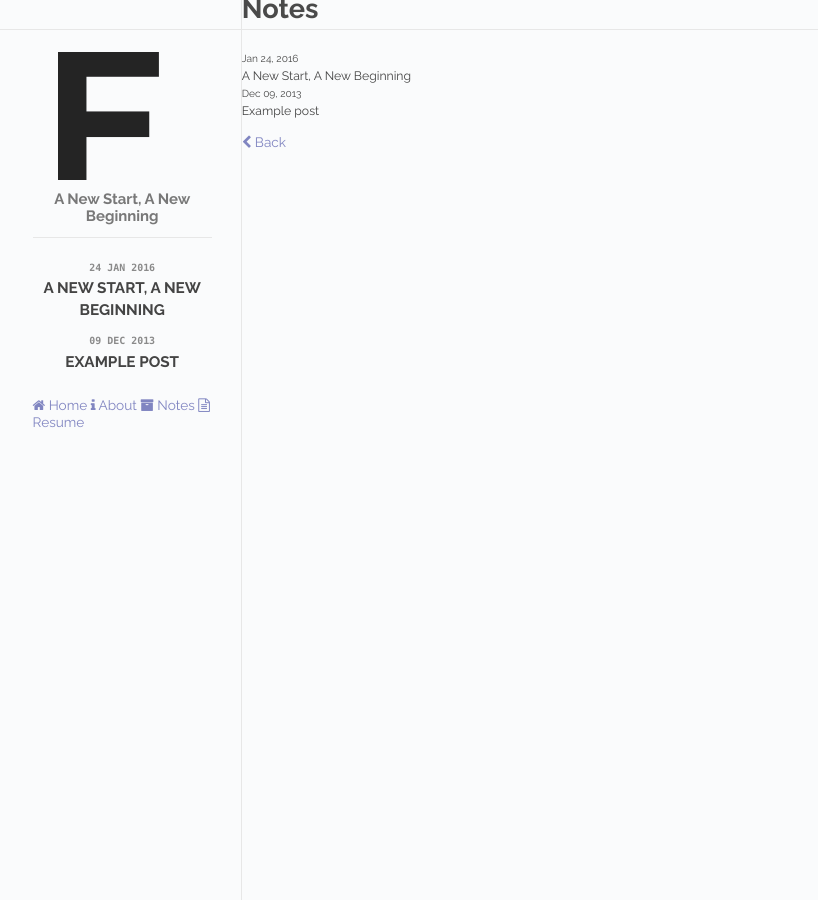
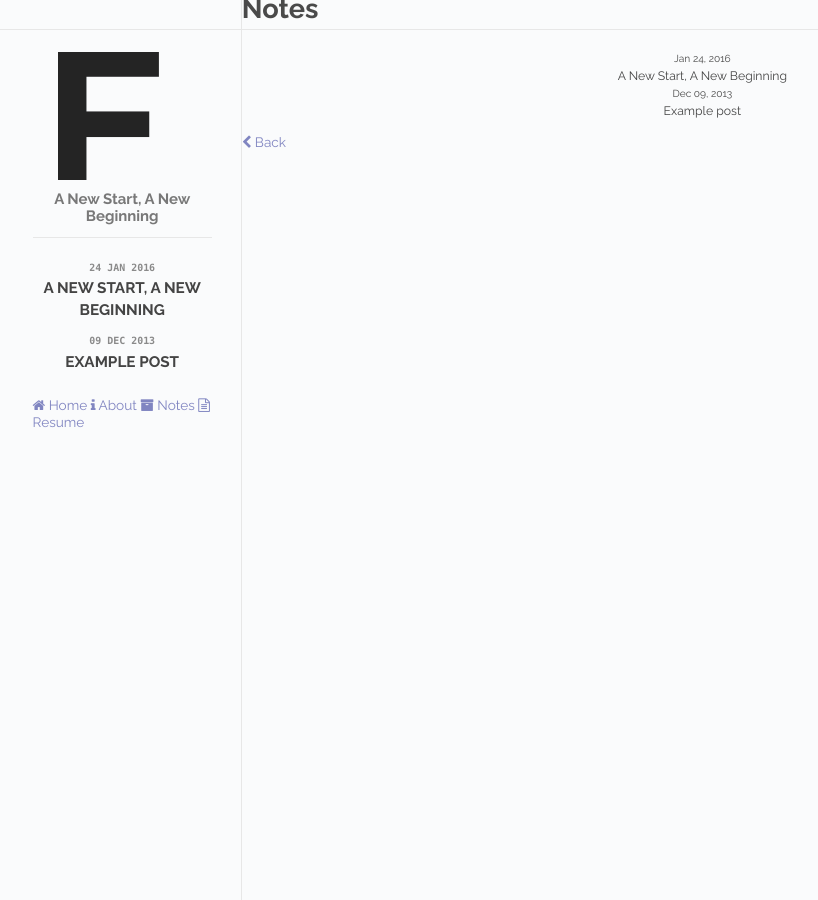
Before and after one commit to davidjchon/davidjchon.github.io, a Jekyll site: the page built from notes.md, in a window 1280 px wide. Shown: the whole page, without its empty margins (117-935 px from the left). Built offline with Jekyll 4.4.1, drawn with Linux system fonts in a browser that asks for light colours; nearby versions of some CDN libraries.

Commit message:
div align

```diff
--- a/notes.md
+++ b/notes.md
@@ -8,9 +8,9 @@
 <div class="posts notes">
   {% for post in site.posts %}
     <div class="post-list">
-      <div class="post-list-date"><small align="center">{{ post.date | date: "%b %d, %Y" }}</small></div>
-	    <div class="text-truncate"><a href="{{ post.url }}">{{ post.title }}</a></div>
-      <div class="post-list-desc">{{ post.description }}</div>
+      <div align="center" class="post-list-date"><small>{{ post.date | date: "%b %d, %Y" }}</small></div>
+	    <div align="center" class="text-truncate"><a href="{{ post.url }}">{{ post.title }}</a></div>
+      <div align="center" class="post-list-desc">{{ post.description }}</div>
     </div>
   {% endfor %}
 </div>
```
